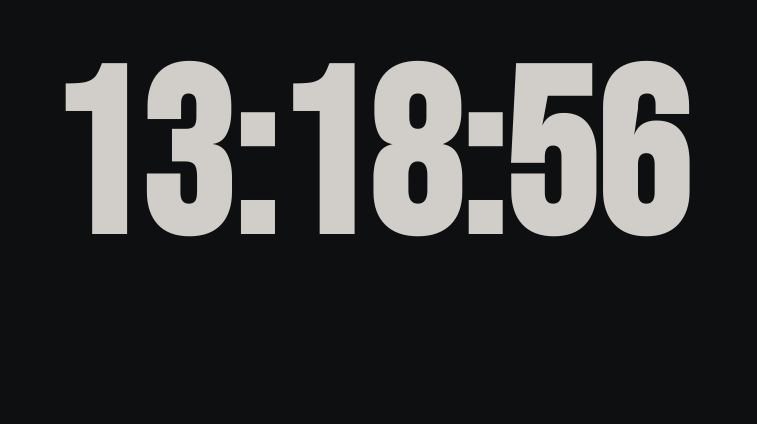
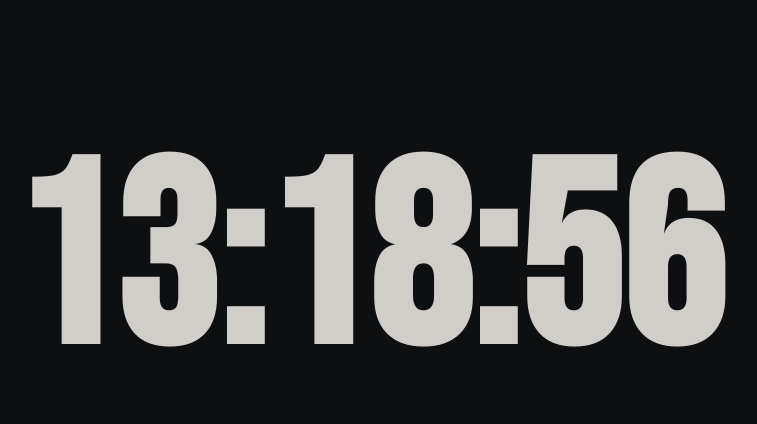
Before and after one commit to M1lken01/new-year-countdown, a plain HTML site: page index.html in a window 1280 px wide. Shown: the part 133-557 px from the top of the page, without its empty margins (273-1030 px from the left). Drawn offline with Linux system fonts and the light colour scheme.

Commit message:
new patch
improvements

```diff
--- a/app.js
+++ b/app.js
@@ -1,43 +1,30 @@
-//et timeZone = new Intl.DateTimeFormat('en-GB').resolvedOptions().timeZone;
-let timeZone = +1;
-let targetDate = new Date('2023-12-31T24:00:00');
-let timeZoneDiff = 3600000 * timeZone
-let countDownStart = 10000 // 10 sec
+//const timeZone = new Intl.DateTimeFormat('en-GB').resolvedOptions().timeZone;
+const timeZone = +1;
+const targetDate = new Date('2023-12-31T24:00:00');
+const timeZoneDiff = 3600000 * timeZone;
+const countDownStart = 4000; // 4 sec
+
+function updateTime() {
+  const timeLeft = targetDate.getTime() - new Date().getTime();
+
+  if (timeLeft <= countDownStart) document.body.classList.add('countdown');
+  if (timeLeft <= 0) return document.body.classList.add('end');
+
+  const timerArray = new Intl.DateTimeFormat('en-GB', {
+    hour: '2-digit',
+    minute: '2-digit',
+    second: '2-digit',
+  })
+    .format(new Date(timeLeft - timeZoneDiff))
+    .split(':');
+  const timerDisplayNumbers = document.getElementsByClassName('number');
+  const reds = document.getElementsByClassName('red').length;
+
+  for (let i = 0; i < timerDisplayNumbers.length; i++) {
+    timerDisplayNumbers[i].innerHTML = timerArray[i];
+    if (timerArray[i] === '00' && !timerDisplayNumbers[i].classList.contains('red') && reds >= i) timerDisplayNumbers[i].classList.add('red');
+  }
+  setTimeout(updateTime, 1000);
+}
 
 updateTime();
-
-function updateTime() {
-    let currentDate = new Date();
-    let timeLeft = targetDate.getTime() - currentDate.getTime();
-    let timeLeftDate = new Date(timeLeft - timeZoneDiff);
-    if (timeLeft <= countDownStart) {
-        document.body.classList.add('countdown');
-    }
-    if (timeLeft <= 0) {
-        document.body.classList.add('end');
-        console.log('happy new year');
-    } else {
-        let timer = new Intl.DateTimeFormat('en-GB', {
-            hour: '2-digit',
-            minute: '2-digit',
-            second: '2-digit',
-            //timezone
-        }).format(timeLeftDate);
-        let timerOutput = document.getElementsByClassName('number');
-        let checks = 0;
-        for (let i = 0; i < timerOutput.length; i++) {
-            timerOutput[i].innerHTML = timer.split(':')[i];
-            if (i == 0) {
-                checks++;
-            } else if (timerOutput[i - 1].classList.contains('red')) {
-                checks++;
-            }
-            if (timer.split(':')[i] == '00' && !timerOutput[i].classList.contains('red') && checks == i + 1) {
-                timerOutput[i].classList.add('red');
-            }
-        }
-        setTimeout(function() {
-            updateTime()
-        }, 1000);
-    }
-}
--- a/index.html
+++ b/index.html
@@ -1,21 +1,23 @@
 <!DOCTYPE html>
 <html lang="en">
-
   <head>
-    <meta charset="UTF-8">
-    <meta http-equiv="X-UA-Compatible" content="IE=edge">
-    <meta name="viewport" content="width=device-width, initial-scale=1.0">
+    <meta charset="UTF-8" />
+    <meta http-equiv="X-UA-Compatible" content="IE=edge" />
+    <meta name="viewport" content="width=device-width, initial-scale=1.0" />
+    <link rel="stylesheet" href="style.css" />
     <title>Countdown</title>
-    <link rel="stylesheet" href="style.css">
   </head>
 
   <body class="">
-    <div>
+    <div id="wrapper">
       <h1>
-            <span class="number">00</span><span class="split">:</span><span class="number">00</span><span class="split">:</span><span class="number">00</span>
+        <span class="number">00</span>
+        <span class="split">:</span>
+        <span class="number">00</span>
+        <span class="split">:</span>
+        <span class="number">00</span>
       </h1>
     </div>
     <script src="app.js"></script>
   </body>
-
 </html>
--- a/style.css
+++ b/style.css
@@ -1,48 +1,63 @@
 @import url('https://fonts.googleapis.com/css2?family=Bebas+Neue&display=swap');
+
+:root {
+  --clr-primary: #ff1919;
+  --clr-foreground: #d1cdc8;
+  --clr-background: #0d0f10;
+}
+
 body {
-    margin: 0px;
+  margin: 0;
   font-family: 'Bebas Neue', cursive;
-    background-color: #0d0f10;
-    color: #d1cdc8;
+  background-color: var(--clr-background);
+  color: var(--clr-foreground);
 }
 
 h1 {
   display: flex;
   flex-direction: row;
+  justify-content: center;
+  align-items: center;
   font-weight: bold;
-    font-size: 18vw;
-    margin-top: 20vh;
-    margin-bottom: 0px;
+  font-size: 20vw;
+  padding: 0;
+  margin: 0;
 }
 
-div {
+h1 span {
+  margin: -2dvh 0;
+}
+
+#wrapper {
   display: flex;
   justify-content: center;
   align-content: center;
+  width: 100dvw;
+  height: 100dvh;
+  overflow-x: hidden;
 }
 
 .countdown {
-    color: #ff1919;
-    transition: 12s;
-    -webkit-transition: 12s;
-    -moz-transition: 12s;
-    -ms-transition: 12s;
-    -o-transition: 12s;
+  color: var(--clr-primary);
+  transition: 4s;
+  -webkit-transition: 4s;
+  -moz-transition: 4s;
+  -ms-transition: 4s;
+  -o-transition: 4s;
 }
 
 .red {
-    color: #ff1919;
+  color: var(--clr-primary);
 }
 
 .end {
   opacity: 0%;
-    /*background-image:;
-    url("https://i.giphy.com/media/12BsLpSspuwW1q/giphy.webp");
+  background-image: url('https://i.giphy.com/media/12BsLpSspuwW1q/giphy.webp');
   background-repeat: no-repeat;
   background-attachment: fixed;
   background-position: center;
   background-size: 100vw 100vw;
-    */
+
   transition: 10s;
   -webkit-transition: 10s;
   -moz-transition: 10s;
@@ -50,15 +65,16 @@ div {
   -o-transition: 10s;
 }
 
-@media screen and (max-width: 800px) {
+@media screen and (max-width: 768px) {
   h1 {
-        margin-top: 8vh;
     flex-direction: column;
     font-size: 44vw;
   }
+
   .split {
     display: none;
   }
+
   .end {
     background-size: 100vh 100vh;
   }
```
Lines whose indentation alone changed are shown as unchanged.
